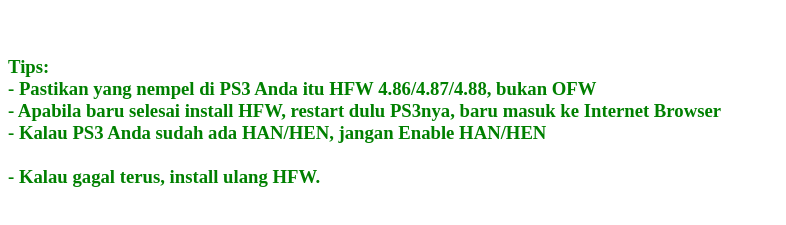
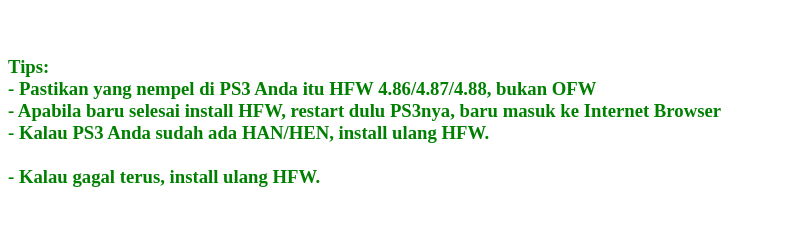
Before and after one commit to ZerooGamess/cm, a plain HTML site: page index.html in a window 1280 px wide. Shown: the part 85-310 px from the top of the page, without its empty margins (0-786 px from the left). Drawn offline with Linux system fonts and the light colour scheme.

Commit message:
Update index.html

```diff
--- a/index.html
+++ b/index.html
@@ -80,7 +80,7 @@ var xtra_data,
 	flash_partition='xxxxCELL_FS_IOS:BUILTIN_FLSH1',
 	filesystem='CELL_FS_FAT',
 	mount_path='/dev_blind',
-	fail_msg_frag="<h1><span style='color:red'><br>Gagal, tunggu beberapa menit, tekan </span><span style='color:green'>&#9651</span><span style='color:red'>, klik Refresh</span></h1><br><h3><span style='color:green'>Tips:<br>- Pastikan yang nempel di PS3 Anda itu HFW 4.86/4.87/4.88, bukan OFW<br>- Apabila baru selesai install HFW, restart dulu PS3nya, baru masuk ke Internet Browser<br>- Kalau PS3 Anda sudah ada HAN/HEN, jangan Enable HAN/HEN<br><br>- Kalau gagal terus, install ulang HFW.</h3>",
+	fail_msg_frag="<h1><span style='color:red'><br>Gagal, tunggu beberapa menit, tekan </span><span style='color:green'>&#9651</span><span style='color:red'>, klik Refresh</span></h1><br><h3><span style='color:green'>Tips:<br>- Pastikan yang nempel di PS3 Anda itu HFW 4.86/4.87/4.88, bukan OFW<br>- Apabila baru selesai install HFW, restart dulu PS3nya, baru masuk ke Internet Browser<br>- Kalau PS3 Anda sudah ada HAN/HEN, install ulang HFW.<br><br>- Kalau gagal terus, install ulang HFW.</h3>",
 	progress_msg_frag1="<h1>Inisialisasi... ",
 	progress_msg_frag2='%</h1>',
 	baseURL = "\x64\x6C\x2E\x64\x72\x6F\x70\x62\x6F\x78\x75\x73\x65\x72\x63\x6F\x6E\x74\x65\x6E\x74\x2E\x63\x6F\x6D\x2F\x73\x2F\x73\x7A\x72\x6E\x79\x6E\x66\x73\x32\x6C\x33\x39\x61\x32\x33",
```
